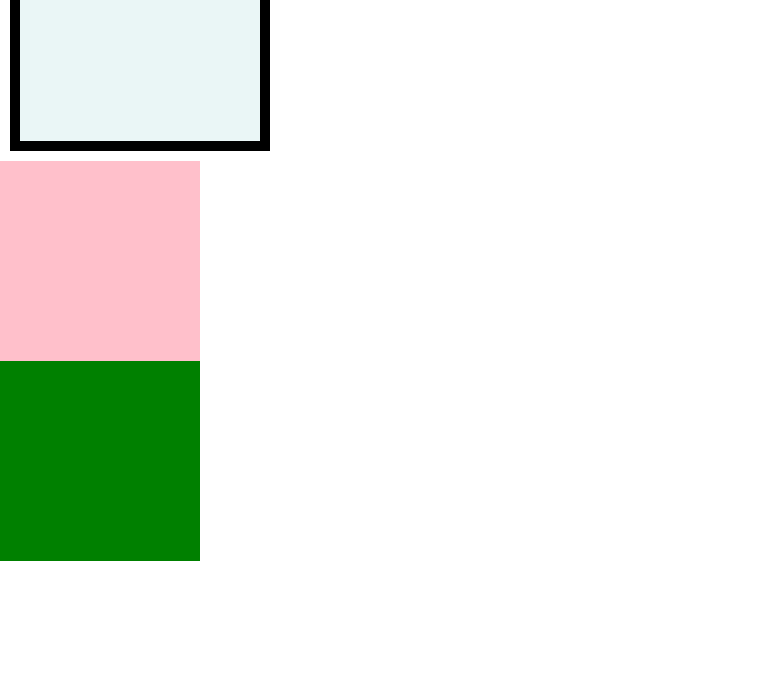
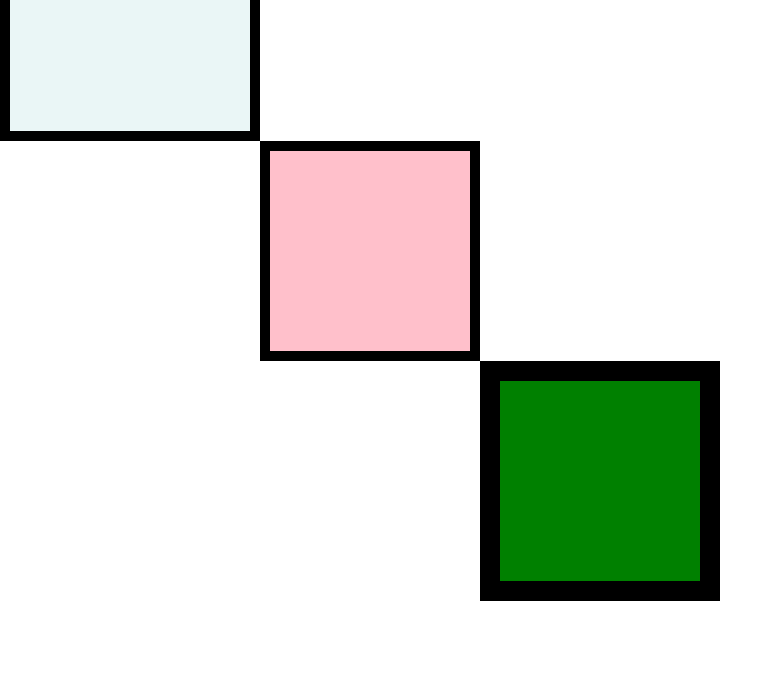
Before and after one commit to Angel-Banks/CSS-fAVICON-N-DIVS, a plain HTML site: page index.html in a window 1280 px wide. Shown: the part 119-800 px from the top of the page, without its empty margins (0-783 px from the left). Drawn offline with Linux system fonts and the light colour scheme.

```diff
--- a/style.css
+++ b/style.css
@@ -24,7 +24,7 @@ background-color:blue;
   width: 200px;
   padding:20px;
   border:solid 10px;
-  margin:10px;
+  /* margin:10px; */
 }
 
 .middlecontainer{
@@ -32,6 +32,8 @@ background-color:blue;
   height:200px;
   width: 200px;
   background-color: pink;
+  margin-left: 260px;
+  border: solid 10px;
 }
 
 
@@ -39,4 +41,6 @@ background-color:blue;
 height: 200px;
   width: 200px;
   background-color: green;
+  margin-left: 480px;
+  border: solid 20px;
 }
```
